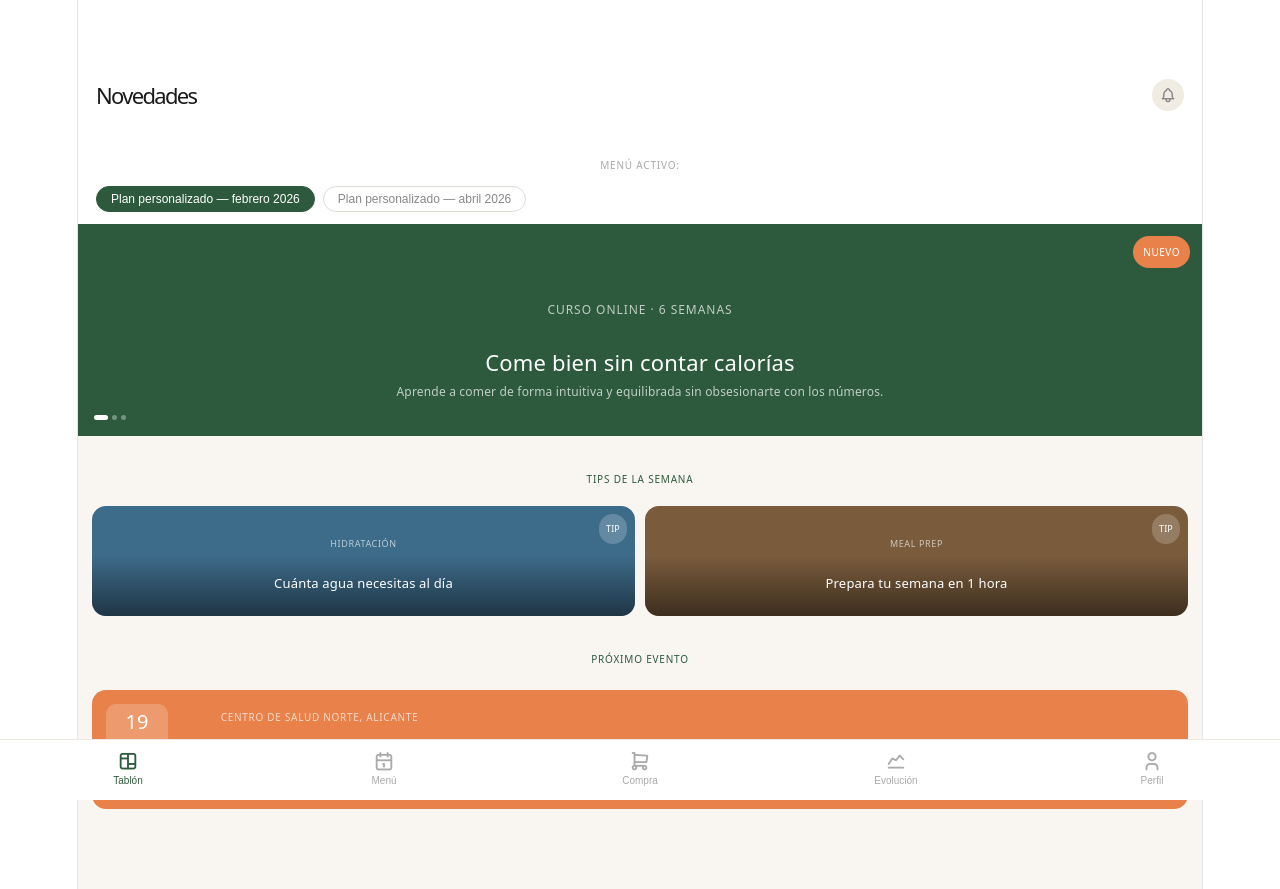
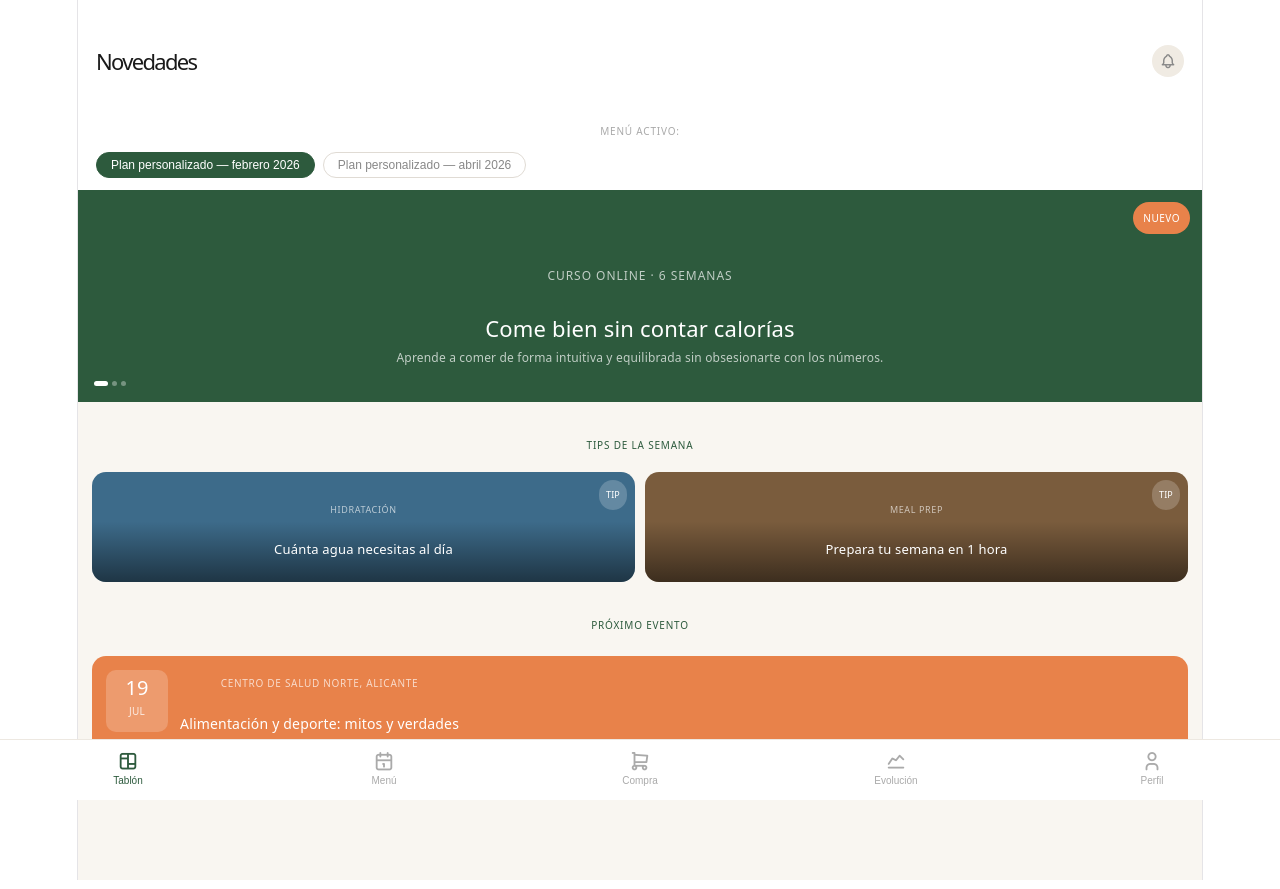
Before and after one commit to lorenahc-05/nutricion-nunez, a React (Vite) app: page /tablon in a window 1280 px wide. Built offline with nearby package versions, Linux system fonts and the light colour scheme.

Commit message:
versión estática3

```diff
--- a/src/pages/Compra.css
+++ b/src/pages/Compra.css
@@ -6,7 +6,7 @@
 
 .compra-header {
   background: #2d5a3d;
-  padding: 50px 20px 18px;
+  padding: 16px 20px 18px;
 }
 
 .compra-header h1 {
--- a/src/pages/Evolucion.css
+++ b/src/pages/Evolucion.css
@@ -6,7 +6,7 @@
 
 .evolucion-header {
   background: #2d5a3d;
-  padding: 50px 20px 0;
+  padding: 16px 20px 0;
 }
 
 .evolucion-header h1 {
--- a/src/pages/Menu.css
+++ b/src/pages/Menu.css
@@ -6,7 +6,7 @@
 
 .menu-topbar {
   background: #2d5a3d;
-  padding: 50px 20px 16px;
+  padding: 16px 20px 16px;
   display: flex;
   align-items: center;
   gap: 10px;
--- a/src/pages/Perfil.css
+++ b/src/pages/Perfil.css
@@ -6,7 +6,7 @@
 
 .perfil-header {
   background: #2d5a3d;
-  padding: 50px 20px 24px;
+  padding: 16px 20px 24px;
   display: flex;
   align-items: center;
   gap: 14px;
--- a/src/pages/Tablon.css
+++ b/src/pages/Tablon.css
@@ -67,3 +67,10 @@
 .loading { min-height: 100dvh; display: flex; align-items: center; justify-content: center; }
 .spinner { width: 32px; height: 32px; border: 3px solid #e0dbd4; border-top-color: #2d5a3d; border-radius: 50%; animation: spin 0.7s linear infinite; }
 @keyframes spin { to { transform: rotate(360deg); } }
+.tablon-topbar {
+  background: #fff;
+  padding: 16px 18px 12px;
+  display: flex;
+  align-items: center;
+  justify-content: space-between;
+}
```
